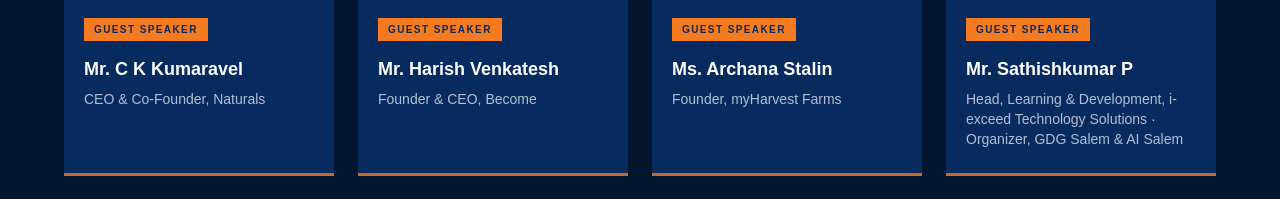
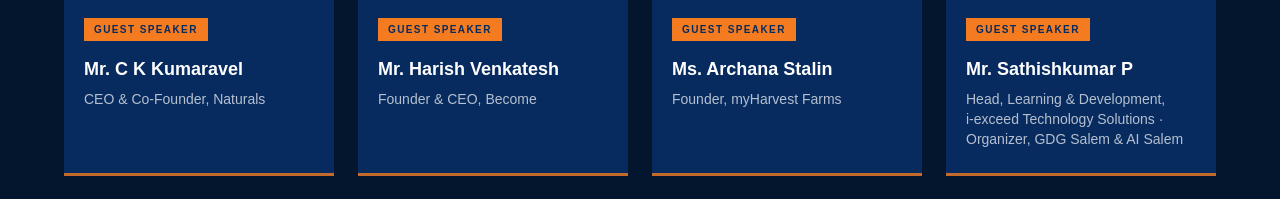
Before and after one commit to kshatriya-25/stepup_dubai, a Next.js app: page / in a window 1280 px wide. Shown: the part 3439-3638 px from the top of the page. Built offline with nearby package versions, Linux system fonts and the light colour scheme; no server answers; a web font is replaced by a local one.

Commit message:
speakers

```diff
--- a/src/components/home/Speakers.tsx
+++ b/src/components/home/Speakers.tsx
@@ -24,6 +24,29 @@
  * why. The aspect ratio here and the one in that script are the same number written twice;
  * if either moves the other has to.
  */
+/**
+ * Keep a hyphenated word whole.
+ *
+ * "i-exceed Technology Solutions" wrapped as "…Development, i-" / "exceed Technology
+ * Solutions", because a hyphen is a line-break opportunity and the card is ~200px of text.
+ * A lone "i-" hanging off the end of a line reads as a typo in the company's name, which is
+ * the one thing a credit must not do.
+ *
+ * U+2060 WORD JOINER, placed immediately after each hyphen — that is the position the break
+ * would have been taken at, and the joiner forbids it. It is a zero-width FORMAT character,
+ * so unlike a non-breaking hyphen (U+2011) it needs no glyph and cannot turn into tofu in a
+ * font that never anticipated it; Alexandria is a Latin webfont and U+2011 is exactly the
+ * kind of codepoint it may not carry.
+ *
+ * Applied to every hyphen rather than special-casing this one company: "Co-Founder" should
+ * not split either, and the next hyphenated name to join the lineup should not need anyone
+ * to remember this. Done here rather than by hiding an invisible character in the content
+ * file, where the next person to edit the string would delete it without ever seeing it.
+ */
+function keepHyphensWhole(text: string): string {
+  return text.replace(/-/g, '-\u2060')
+}
+
 export function Speakers() {
   return (
     <section id="speakers" className="bg-night">
@@ -77,9 +100,11 @@
                   {/* Stepped down for the two-up phone grid, where a card is ~150px wide
                       and 18px would break "Mr. Harish Venkatesh" across three lines. */}
                   <h3 className="mt-3 font-sans text-[15px] font-bold leading-tight text-surface sm:mt-3.5 sm:text-lg">
-                    {s.name}
+                    {keepHyphensWhole(s.name)}
                   </h3>
-                  <p className="mt-1.5 text-xs leading-relaxed text-surface/70 sm:text-sm">{s.role}</p>
+                  <p className="mt-1.5 text-xs leading-relaxed text-surface/70 sm:text-sm">
+                    {keepHyphensWhole(s.role)}
+                  </p>
                 </div>
 
                 {/* Always drawn, never a hover reveal: it is the card's bottom edge in the
```
